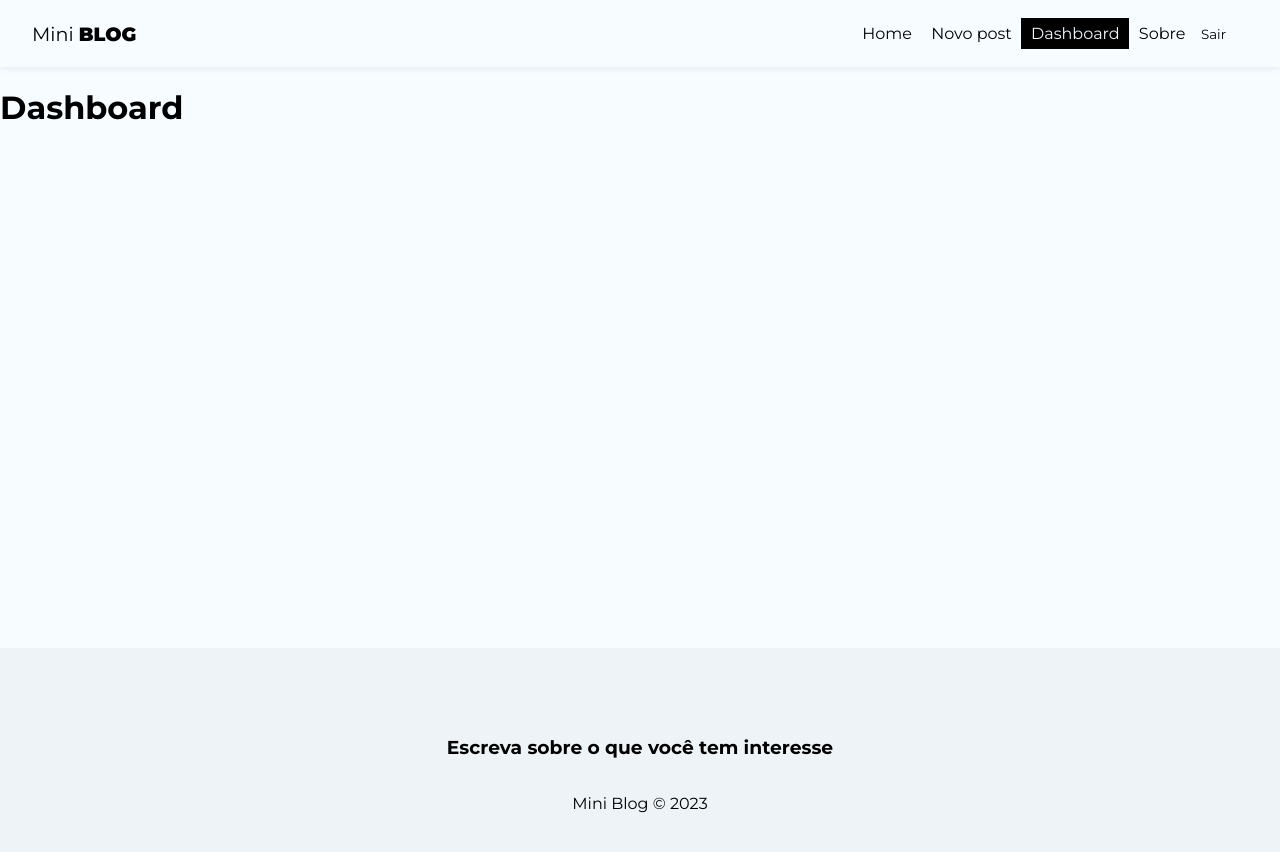
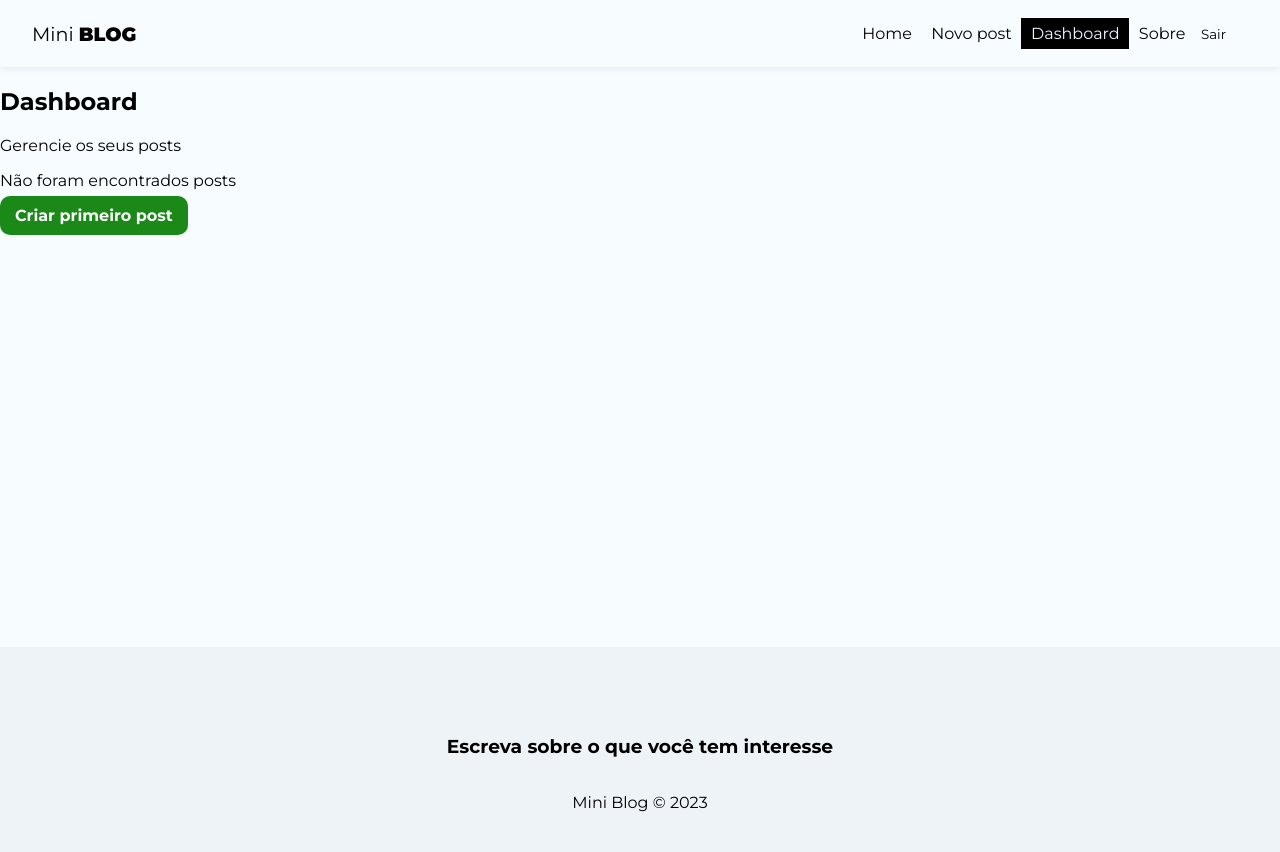
Before and after one commit to leonaardobm/Mini-Blog-React, a React (Vite) app in the folder Miniblog/: page /dashboard in a window 1280 px wide. Shown: the top 852 px of the page. Built offline with nearby package versions, Linux system fonts and the light colour scheme; no server answers; sample sign-in values are in the browser's storage.

Commit message:
Creating dashboard

```diff
--- a/Miniblog/src/pages/Dashboard/Dashboard.jsx
+++ b/Miniblog/src/pages/Dashboard/Dashboard.jsx
@@ -2,10 +2,33 @@ import React from "react";
 
 import styles from "./Dashboard.module.css";
 
+import { Link } from "react-router-dom";
+
+import { useAuthValue } from "../../context/AuthContext";
+import { useFetchDocuments } from "../../hooks/useFetchDocuments";
+
 const Dashboard = () => {
+  const { user } = useAuthValue();
+  const uid = user.uid;
+
+  const posts = [];
+
   return (
     <div>
-      <h1>Dashboard</h1>
+      <h2>Dashboard</h2>
+      <p>Gerencie os seus posts</p>
+      {posts && posts.length === 0 ? (
+        <div className={styles.noposts}>
+          <p>Não foram encontrados posts</p>
+          <Link to="/posts/create" className="btn">
+            Criar primeiro post
+          </Link>
+        </div>
+      ) : (
+        <div>
+          <p>Tem posts!</p>
+        </div>
+      )}
     </div>
   );
 };
```
